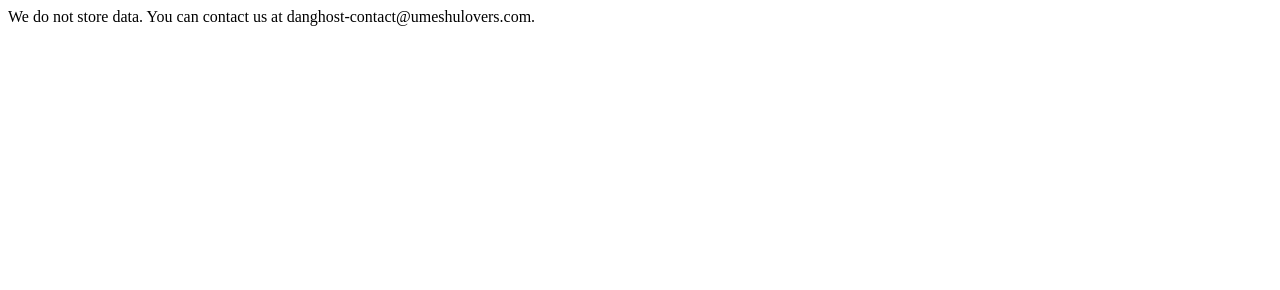
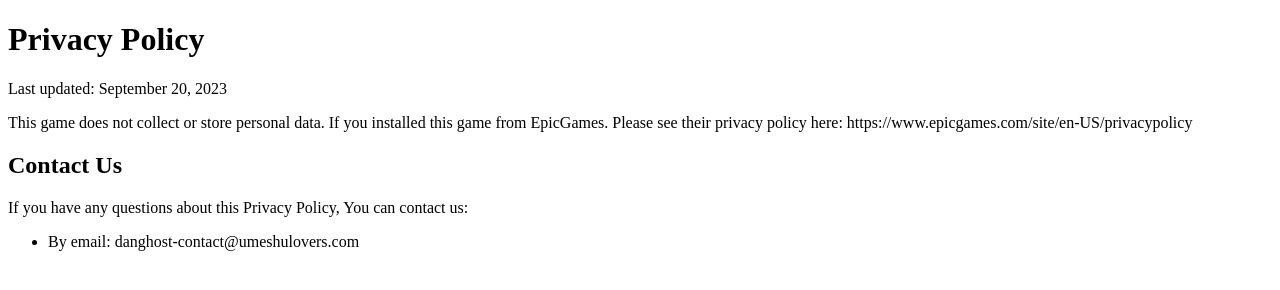
Before and after one commit to UmeshuLovers/Danghost.github.io, a plain HTML site: page privacy-policy.html in a window 1280 px wide. Drawn offline with Linux system fonts and the light colour scheme.

Commit message:
Privacy Policy v2

```diff
--- a/privacy-policy.html
+++ b/privacy-policy.html
@@ -1,9 +1,21 @@
 <!DOCTYPE html>
 <html lang="en">
   <head>
-    <meta charset="utf-8">
+    <meta charset="utf-8" />
     <title>Privacy Policy</title>
-    We do not store data.
-    You can contact us at danghost-contact@umeshulovers.com.
+    <h1>Privacy Policy</h1>
+    <p>Last updated: September 20, 2023</p>
+    <p>
+      This game does not collect or store personal data. If you installed
+      this game from EpicGames. Please see their privacy policy
+      here: https://www.epicgames.com/site/en-US/privacypolicy
+    </p>
+    <h2>Contact Us</h2>
+    <p>
+      If you have any questions about this Privacy Policy, You can contact us:
+    </p>
+    <ul>
+      <li>By email: danghost-contact@umeshulovers.com</li>
+    </ul>
   </head>
 </html>
```
